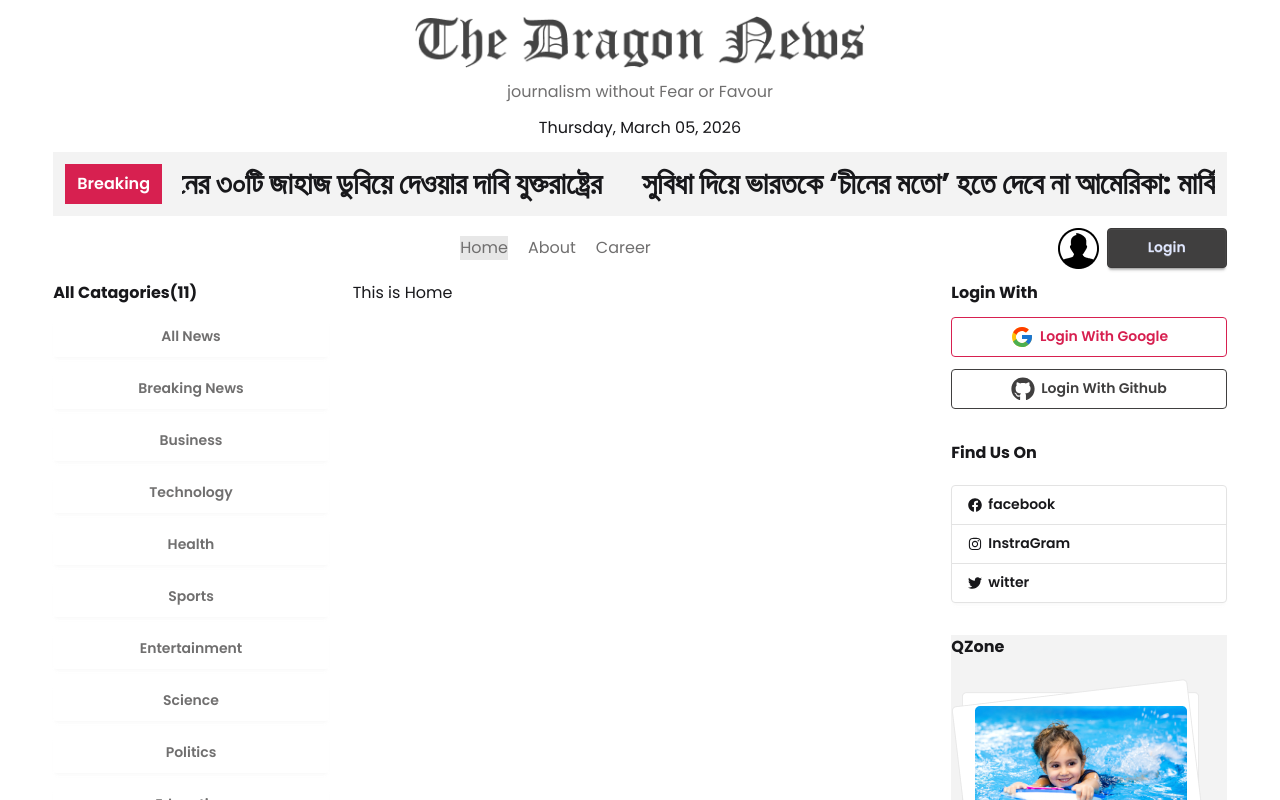
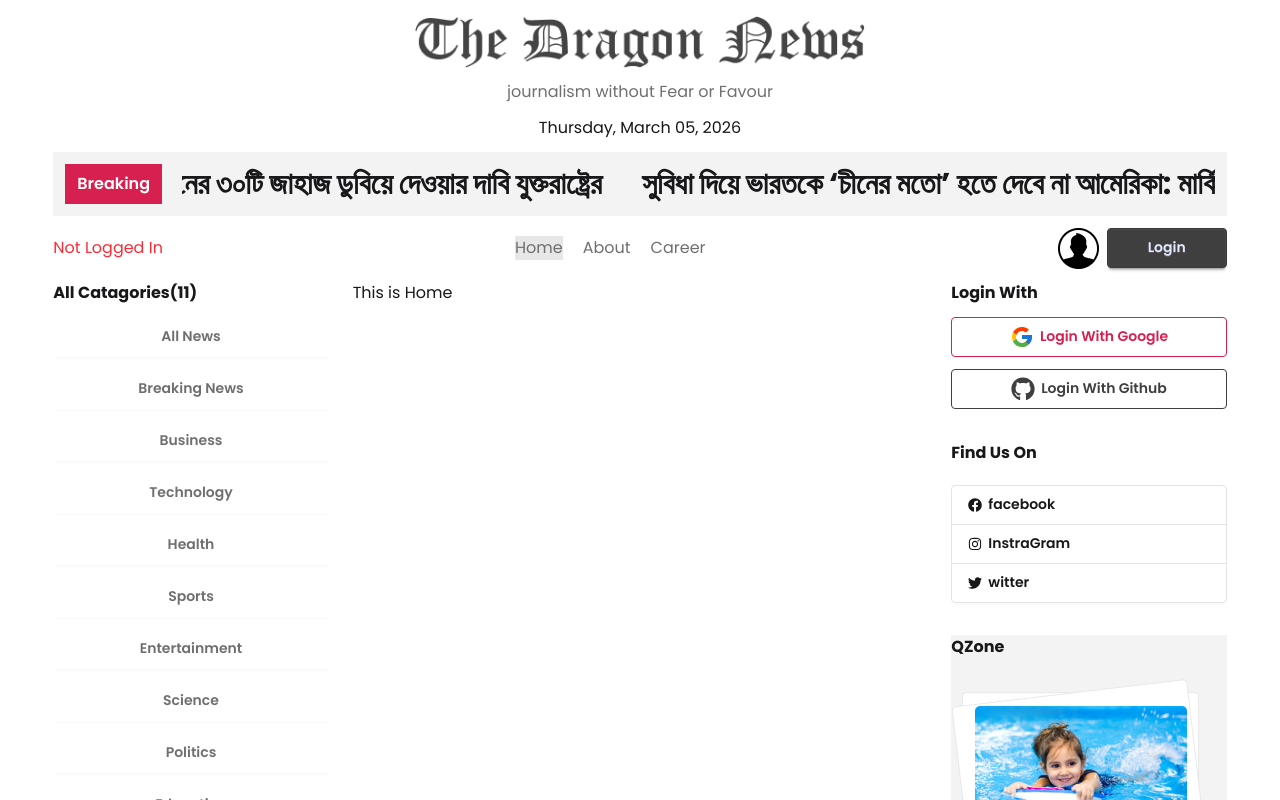
Before and after one commit to MdNiamul/Dragon-News-Builder, a React (Vite) app: page / in a window 1280 px wide. Shown: the top 800 px of the page. Built offline with nearby package versions, Linux system fonts and the light colour scheme; no server answers.

Commit message:
create-logout-button

```diff
--- a/src/Component/Navbar/Navbar.jsx
+++ b/src/Component/Navbar/Navbar.jsx
@@ -2,13 +2,28 @@ import React, { use } from 'react';
 import { Link, NavLink } from 'react-router';
 import userimg from "../../assets/user.png"
 import { AuthContext } from '../../AuthProvide/AuthProvider';
+// import button from 'daisyui/components/button';
 
 const Navbar = () => {
-    const {user} = use(AuthContext);
+
+ const HandleLogout = () => {
+    console.log("clicked");
+ }
+    const { user } = use(AuthContext);
     console.log(user);
     return (
         <div className='flex justify-between items-center'>
-            <div className="div"></div>
+            <div>
+                {
+                    user ? (
+                        <p className="font-semibold text-green-600">
+                            {user.email}
+                        </p>
+                    ) : (
+                        <p className="text-red-500">Not Logged In</p>
+                    )
+                }
+            </div>
             <div className="div flex gap-5 text-accent">
                 <NavLink to='/'>Home</NavLink>
                 <NavLink to='/about'>About</NavLink>
@@ -16,7 +31,16 @@ const Navbar = () => {
             </div>
             <div className="login-btn flex gap-2">
                 <img src={userimg} alt="" />
-               <Link to="/auth/login"> <button className='btn btn-primary px-10'> Login</button></Link>
+                {
+                    user ?
+                        (
+                            <button onClick={HandleLogout} className='btn btn-primary px-10'> Logout</button>
+                        )
+                        :
+                        (
+                            <Link to="/auth/login"> <button className='btn btn-primary px-10'> Login</button></Link>
+                        )
+                }
             </div>
         </div>
     );
```
